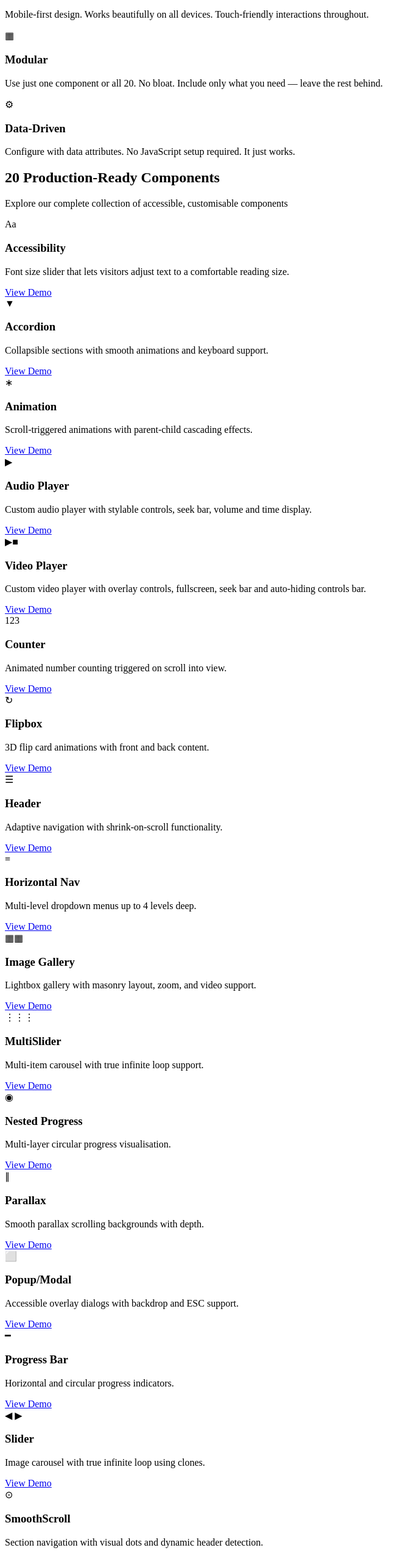
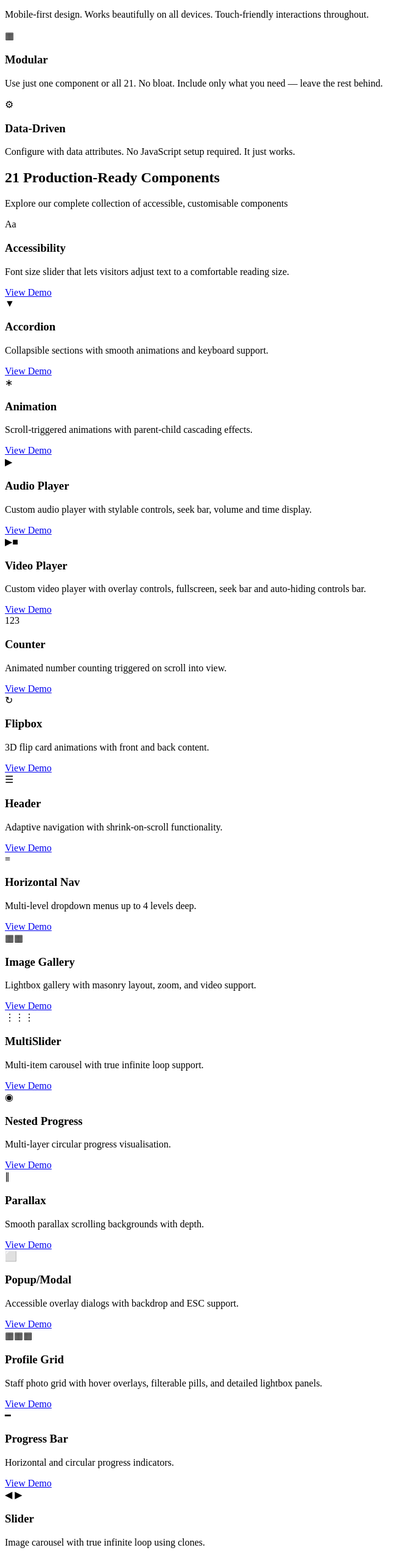
Before and after one commit to idahodesign/battersea-library, a plain HTML site: page demo/index.html in a window 1280 px wide. Shown: the part 1387-3939 px from the top of the page at 61% size, without its empty margins (0-680 px from the left). Drawn offline with nearby package versions, Linux system fonts and the light colour scheme.

Commit message:
Add Profile Grid to demo homepage, update component count to 21
Co-Authored-By: Claude Opus 4.6 <noreply@anthropic.com>

```diff
--- a/demo/index.html
+++ b/demo/index.html
@@ -110,7 +110,7 @@
         <div class="feature-card feature-card-accent delay-5" data-animate="fade-up">
           <div class="feature-icon">&#9638;</div>
           <h3>Modular</h3>
-          <p>Use just one component or all 20. No bloat. Include only what you need &mdash; leave the rest behind.</p>
+          <p>Use just one component or all 21. No bloat. Include only what you need &mdash; leave the rest behind.</p>
         </div>
 
         <div class="feature-card feature-card-primary-secondary delay-6" data-animate="fade-up">
@@ -129,7 +129,7 @@
   <section id="demos"class="showcase-section" data-scroll-section data-scroll-title="Components" data-animate="fade-up">
 	  <div class="section-box">
     <div class="container">
-      <h2 class="section-title">20 Production-Ready Components</h2>
+      <h2 class="section-title">21 Production-Ready Components</h2>
       <p class="section-subtitle">Explore our complete collection of accessible, customisable components</p>
 
       <div class="component-grid">
@@ -271,6 +271,16 @@
             <p>Accessible overlay dialogs with backdrop and ESC support.</p>
           </div>
 								<a href="popup.html" class="component-link">View Demo</a>
+        </div>
+
+        <!-- ProfileGrid -->
+        <div class="component-card delay-10" data-animate="fade-up">
+          <div class="component-preview">&#9638;&#9638;&#9638;</div>
+          <div class="component-info">
+            <h3>Profile Grid</h3>
+            <p>Staff photo grid with hover overlays, filterable pills, and detailed lightbox panels.</p>
+          </div>
+								<a href="components/profilegrid.html" class="component-link">View Demo</a>
         </div>
 
         <!-- ProgressBar -->
@@ -788,7 +798,7 @@ less.modifyVars({
       <div class="stats-grid">
         <div class="stat-item">
           <div class="stat-number">
-            <span data-counter data-counter-end="20" data-counter-duration="2000">0</span>
+            <span data-counter data-counter-end="21" data-counter-duration="2000">0</span>
           </div>
           <div class="stat-label">Production-Ready Components</div>
         </div>
```
